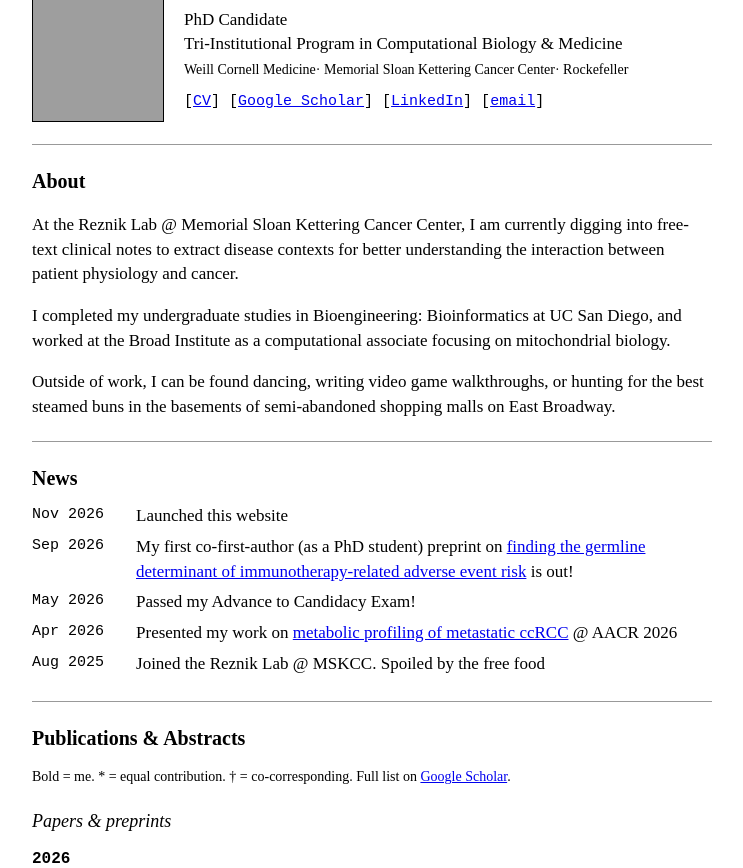
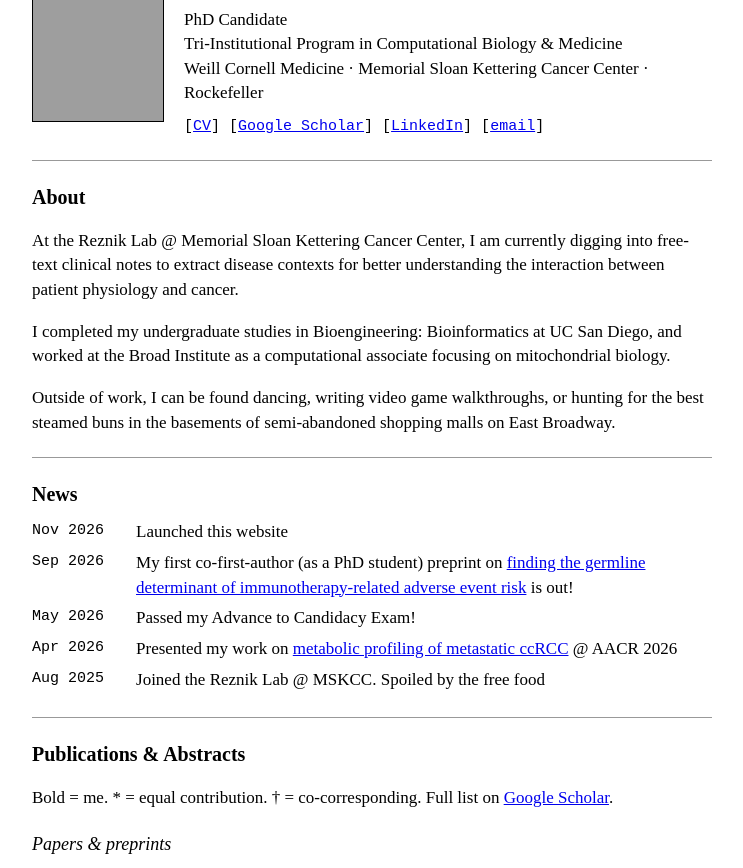
Before and after one commit to Xyla030/xyla030.github.io, a plain HTML site: page index.html in a window 1280 px wide. Shown: the part 72-940 px from the top of the page, without its empty margins (268-1011 px from the left). Drawn offline with Linux system fonts and the light colour scheme; grey boxes are pictures that could not be loaded.

Commit message:
fixed font sizes

```diff
--- a/index.html
+++ b/index.html
@@ -19,7 +19,7 @@
     <p class="sub">
       PhD Candidate<br>
       Tri-Institutional Program in Computational Biology &amp; Medicine<br>
-      <span class="small">Weill Cornell Medicine&middot; Memorial Sloan Kettering Cancer Center&middot; Rockefeller</span>
+      Weill Cornell Medicine &middot; Memorial Sloan Kettering Cancer Center &middot; Rockefeller
     </p>
     <p class="links">
       [<a href="GuoA_CV_2026nov11.pdf">CV</a>]
@@ -58,7 +58,7 @@
 <hr>
 
 <h2>Publications &amp; Abstracts</h2>
-<p class="small">Bold = me. * = equal contribution. &dagger; = co-corresponding. Full list on
+<p>Bold = me. * = equal contribution. &dagger; = co-corresponding. Full list on
   <a href="https://scholar.google.com/citations?user=ajsJrbsAAAAJ&amp;hl=en">Google Scholar</a>.</p>
 
 <!-- PUBS:START -->
```
